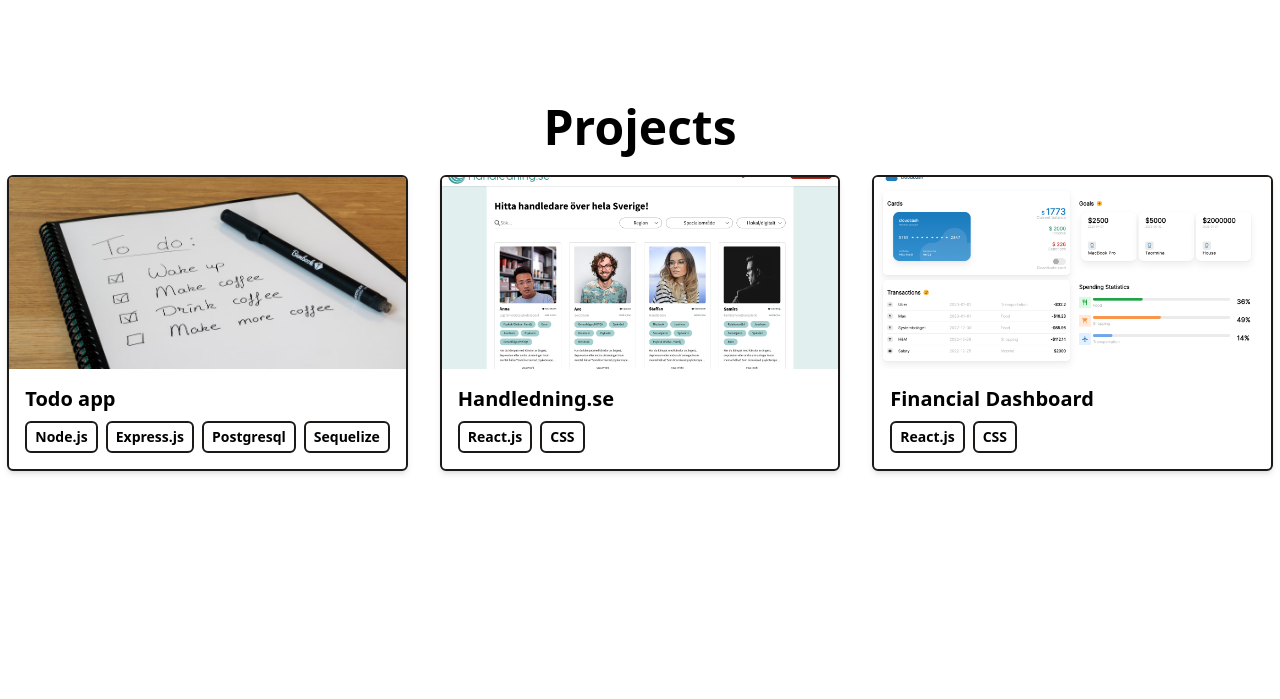
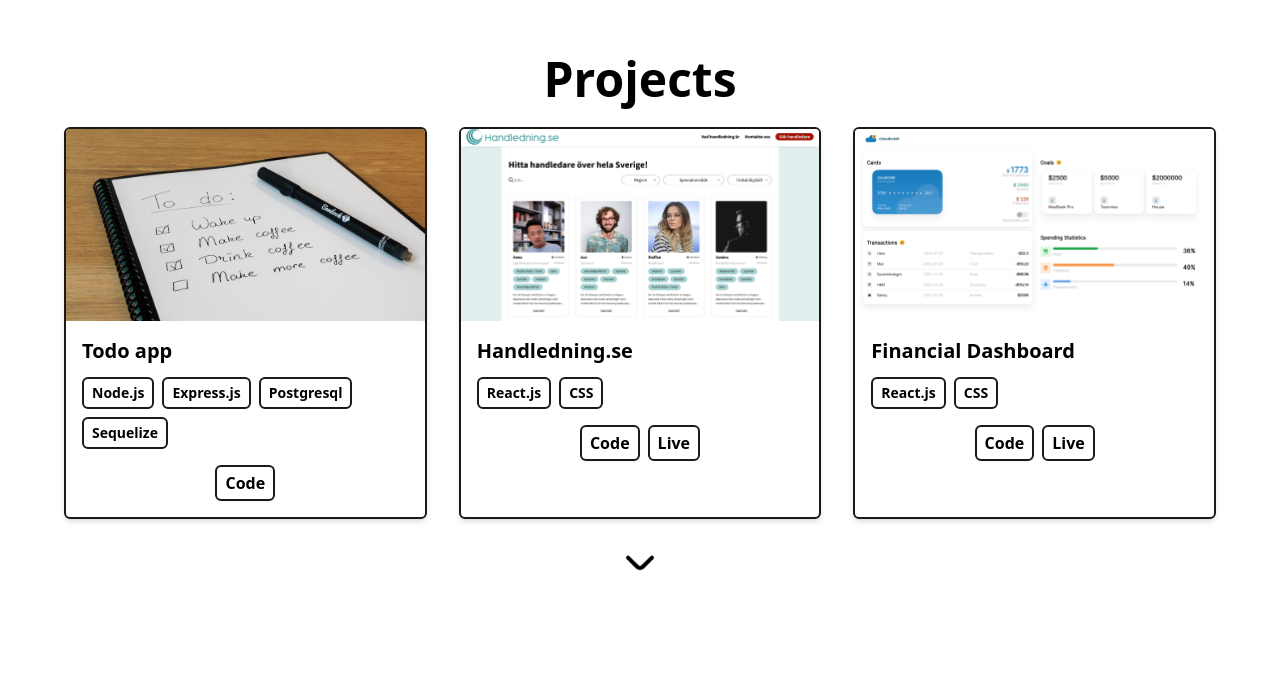
Before and after one commit to AnnaBohlin97/abcode-portfolio, a React (Vite) app: page / in a window 1280 px wide. Shown: the part 1001-1700 px from the top of the page. Built offline with nearby package versions, Linux system fonts and the light colour scheme.

Commit message:
added descriptions and styling to Portfolio

```diff
--- a/src/components/Portfolio.jsx
+++ b/src/components/Portfolio.jsx
@@ -1,9 +1,12 @@
 import portfolio from "../data/portfolio"
 import PortfolioItem from "./PortfolioItem"
+import { Link } from "react-scroll";
+import Me from "../assets/me.jpeg"
+import Chevron from "../assets/chevron.svg"
 
 export default function Portfolio() {
 	return (
-		<div name="Projects" className="flex flex-col pt-20 pb-32 my-48 items-center justify-center">
+		<div name="Projects" className="flex flex-col pt-8 pb-32 my-48 mx-4 md:mx-16 items-center justify-center">
 			<h2 className="text-3xl md:text-5xl dark:text-white mb-1 md:mb-6 font-bold">Projects</h2>
 			<div className="grid grid-cols-1 md:grid-cols-2 lg:grid-cols-3 gap-8">
 				{portfolio.map((project, index) => (
@@ -14,9 +17,15 @@
 						stack={project.stack}
 						codeLink={project.codeLink}
 						liveLink={project.liveLink}
+						description={project.description}
 					/>
 				))}
 			</div>
+			<button className="animate-bounce w-12 mt-8 mb-16">
+          <Link to="Skills" smooth={true} duration={500} offset={-80}>
+            <img src={Chevron} alt="" />
+          </Link>
+        </button>
 		</div>
 	)
 }
--- a/src/components/PortfolioItem.jsx
+++ b/src/components/PortfolioItem.jsx
@@ -1,20 +1,28 @@
-export default function PortfolioItem({title, imgUrl, stack, codeLink, liveLink}) {
+export default function PortfolioItem({ title, imgUrl, stack, codeLink, liveLink, description }) {
   return (
-		<div className="transition ease-in-out delay-150 hover:translate-y-1 hover:scale-110 shadow-md hover:shadow-xl duration-300 border-2 border-stone-900 rounded-md overflow-hidden">
-			<a href={codeLink}>
-				<img src={imgUrl} alt="" className="w-full h-36 md:h-48 object-cover cursor-pointer"/>
-			</a>
+    <div className="transition ease-in-out delay-150 hover:translate-y-1 hover:scale-105 shadow-md hover:shadow-xl duration-300 border-2 border-stone-900 rounded-md overflow-hidden">
+      <img src={imgUrl} alt="" className="w-full h-36 md:h-48 object-cover" />
       <div className="w-full p-4">
-				<h3 className="text-lg md:text-xl mb-2 md:mb.3 font-semibold">{title}</h3>
-				<p className="flex flex-wrap gap-2 flex-row items-center justify-start text-xs md:text-sm">
+        <h3 className="text-lg md:text-xl mb-2 md:mb-3 font-semibold">{title}</h3>
+        <p className="flex flex-wrap gap-2 flex-row items-center justify-start text-xs md:text-sm mb-2 md:mb-3">
           {stack.map((item, index) => (
             <span className="inline-block px-2 py-1 font-semibold border-2 border-stone-900 rounded-md" key={index}>
               {item}
             </span>
           ))}
         </p>
-
+        <p className="text-xs md:text-sm self-center">{description}</p>
+        <div className="flex justify-center mt-4 gap-2">
+          <a href={codeLink} className="px-2 py-1 font-semibold border-2 border-stone-900 rounded-md transition ease-in-out delay-150 duration-300 hover:bg-teal-800 hover:text-white shadow-sm">
+            <button className="">Code</button>
+          </a>
+          {liveLink && (
+            <a href={liveLink} className="px-2 py-1 font-semibold border-2 border-stone-900 rounded-md transition ease-in-out delay-150 duration-300 hover:bg-teal-800 hover:text-white">
+              <button className="">Live</button>
+            </a>
+          )}
         </div>
       </div>
-	)
+    </div>
+  );
 }
```
Lines whose indentation alone changed are shown as unchanged.
